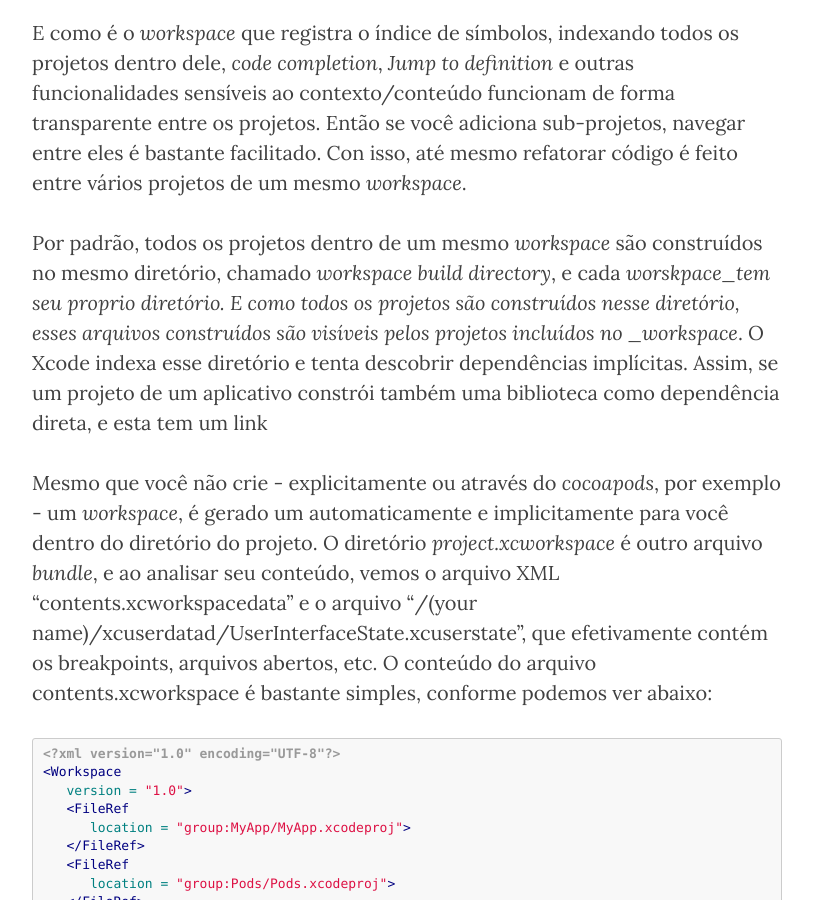
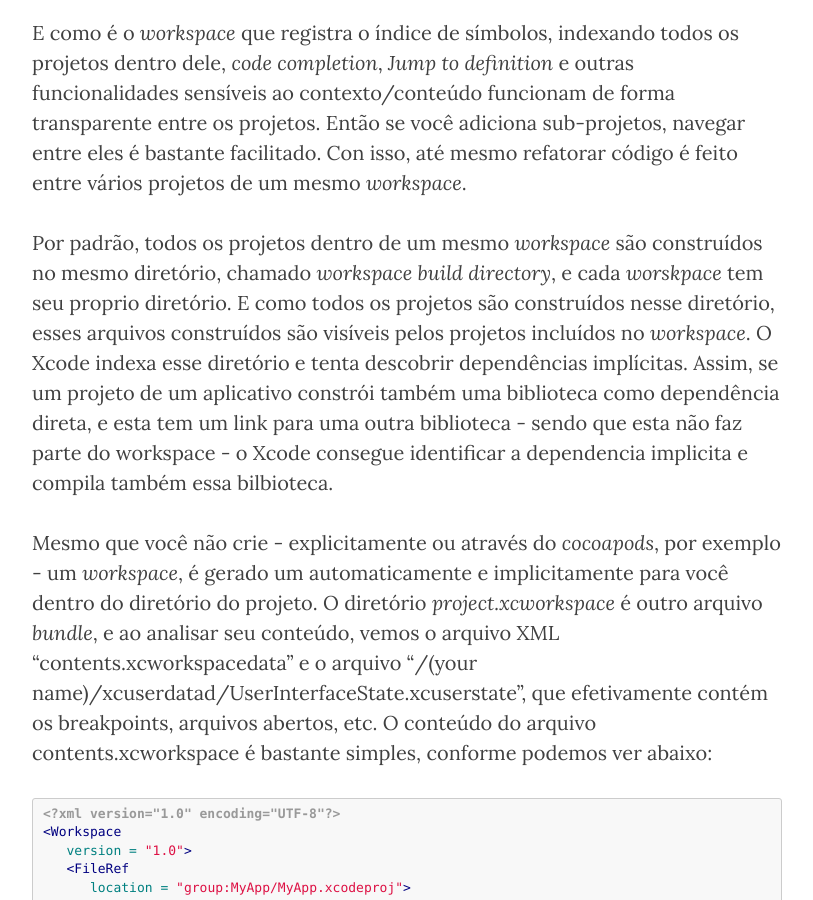
Before and after one commit to CocoaHeadsBrasil/equinociOS, a Jekyll site: the page built from _posts/2016-03-08-vamos-falar-de-xcode.md, in a window 1280 px wide and 900 px high, scrolled down 3489 px. Shown: the whole window, without its empty margins (233-1046 px from the left). Built offline with Jekyll 4.4.1, drawn with Linux system fonts in a browser that asks for light colours; nearby versions of some CDN libraries; comment, search, counter and statistics services are not loaded; some of the changed text lies outside the part shown.

Commit message:
Correções dos comentários do PR

```diff
--- a/_posts/2016-03-08-vamos-falar-de-xcode.md
+++ b/_posts/2016-03-08-vamos-falar-de-xcode.md
@@ -99,7 +99,7 @@ _Workspaces_ mantém a referência para projetos/subprojetos, _save states_ (jan
 
 E como é o _workspace_ que registra o índice de símbolos, indexando todos os projetos dentro dele, _code completion_, _Jump to definition_ e outras funcionalidades sensíveis ao contexto/conteúdo funcionam de forma transparente entre os projetos. Então se você adiciona sub-projetos, navegar entre eles é bastante facilitado. Con isso, até mesmo refatorar código é feito entre vários projetos de um mesmo _workspace_.
 
-Por padrão, todos os projetos dentro de um mesmo _workspace_ são construídos no mesmo diretório, chamado _workspace build directory_, e cada _worskpace_tem seu proprio diretório. E como todos os projetos são construídos nesse diretório, esses arquivos construídos são visíveis pelos projetos incluídos no _workspace_. O Xcode indexa esse diretório e tenta descobrir dependências implícitas. Assim, se um projeto de um aplicativo constrói também uma biblioteca como dependência direta, e esta tem um link
+Por padrão, todos os projetos dentro de um mesmo _workspace_ são construídos no mesmo diretório, chamado _workspace build directory_, e cada _worskpace_ tem seu proprio diretório. E como todos os projetos são construídos nesse diretório, esses arquivos construídos são visíveis pelos projetos incluídos no _workspace_. O Xcode indexa esse diretório e tenta descobrir dependências implícitas. Assim, se um projeto de um aplicativo constrói também uma biblioteca como dependência direta, e esta tem um link para uma outra biblioteca - sendo que esta não faz parte do workspace - o Xcode consegue identificar a dependencia implicita e compila também essa bilbioteca.
 
 Mesmo que você não crie - explicitamente ou através do *cocoapods*, por exemplo - um _workspace_, é gerado um automaticamente e implicitamente para você dentro do diretório do projeto. O diretório *project.xcworkspace* é outro arquivo _bundle_, e ao analisar seu conteúdo, vemos o arquivo XML "contents.xcworkspacedata" e o arquivo "/(your name)/xcuserdatad/UserInterfaceState.xcuserstate", que efetivamente contém os breakpoints, arquivos abertos, etc. O conteúdo do arquivo contents.xcworkspace é bastante simples, conforme podemos ver abaixo:
 
```
Also changed, not shown: other parts of _posts/2016-03-08-vamos-falar-de-xcode.md (+1 -1 lines).
